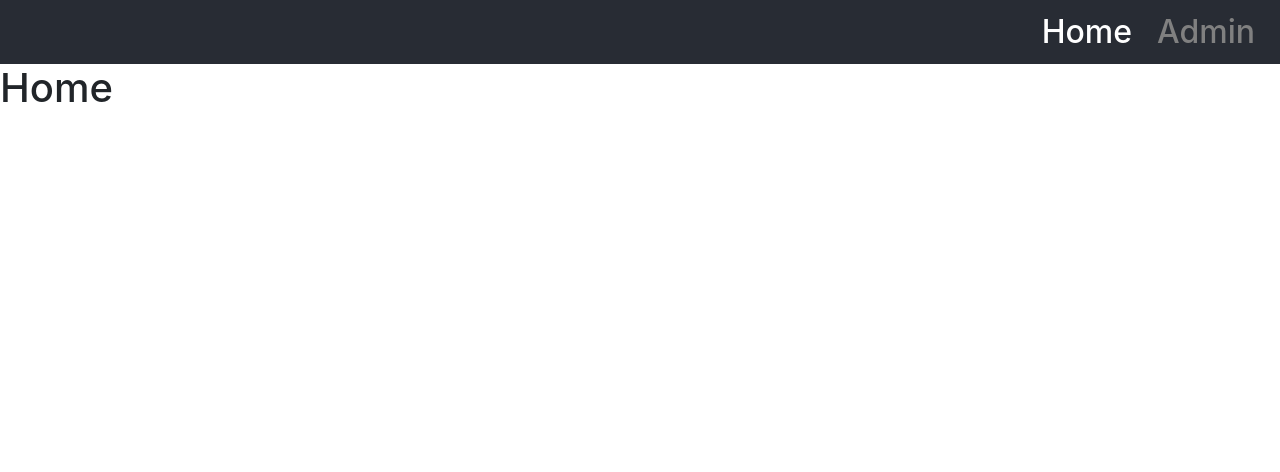
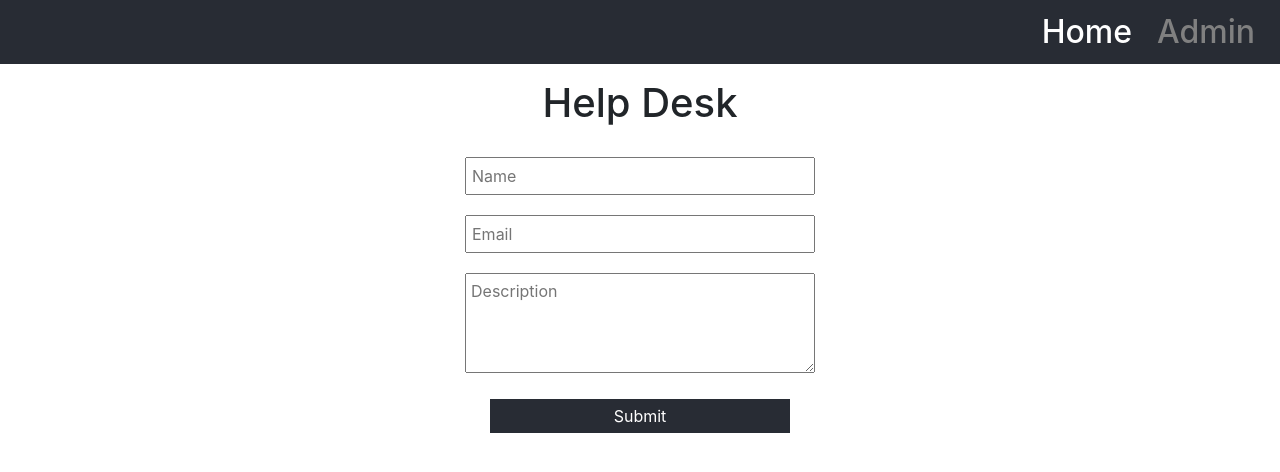
Before and after one commit to mpb9/helpdesk, a React (Create React App) app in the folder frontend/: page / in a window 1280 px wide. Shown: the top 472 px of the page. Built offline with nearby package versions, Linux system fonts and the light colour scheme.

Commit message:
home page works with api

```diff
--- /dev/null
+++ b/frontend/src/components/Home.css
@@ -0,0 +1,39 @@
+.Home {
+  text-align: center;
+  padding-top: 15px;
+}
+
+.ticketForm {
+  display: flex;
+  justify-content: center;
+  flex-direction: column;
+  align-items: center;
+  margin-top: 20px;
+}
+
+.ticketForm input {
+  margin: 10px;
+  padding: 5px;
+  min-width: 350px;
+}
+
+.ticketForm textarea {
+  margin: 10px;
+  padding: 5px;
+  min-width: 350px;
+  min-height: 100px;
+}
+
+.ticketForm button {
+  margin: 10px;
+  padding: 5px;
+  min-width: 300px;
+  background-color: #282c34;
+  color: white;
+  border: none;
+}
+
+.ticketForm button:hover {
+  cursor: pointer;
+  background-color: #13a718;
+}
--- a/frontend/src/components/Home.js
+++ b/frontend/src/components/Home.js
@@ -1,11 +1,103 @@
 import React from "react";
+import "./Home.css";
 
-function Home() {
-  return (
-    <div>
-      <h1>Home</h1>
-    </div>
-  );
+class Home extends React.Component {
+  constructor(props) {
+    super(props);
+    this.state = {
+      name: "",
+      email: "",
+      dsc: "",
+      ticketId: "",
+      status: "new",
+    };
+
+    this.handleChange = this.handleChange.bind(this);
+    this.handleSubmit = this.handleSubmit.bind(this);
+  }
+
+  handleChange(event) {
+    this.setState({ [event.target.name]: event.target.value });
+  }
+
+  handleSubmit(event) {
+    event.preventDefault();
+    if (this.state.name === "" || this.state.email === "" || this.state.dsc === "") {
+      alert("Please fill all the fields");
+      return;
+    } else {
+      // Get number of tickets
+      fetch("http://localhost:8080/api/tickets", {
+        method: "GET",
+        headers: {
+          "Access-Control-Allow-Origin": "*",
+          "Content-Type": "application/json",
+        },
+      })
+        .then((response) => response.json())
+        .then((data) => {
+          let ticketId = data.length + 1;
+          this.setState({
+            ticketId: ticketId.toString(),
+          });
+
+          fetch("http://localhost:8080/api/tickets", {
+            method: "POST",
+            headers: {
+              "Access-Control-Allow-Origin": "*",
+              "Content-Type": "application/json",
+            },
+            body: JSON.stringify({
+              id: this.state.ticketId,
+              name: this.state.name,
+              email: this.state.email,
+              dsc: this.state.dsc,
+              status: this.state.status,
+            }),
+          })
+            .then((response) => response.json())
+            .then((data) => {
+              console.log("Success:", data);
+              alert("Ticket Submitted Successfully");
+              this.setState({
+                name: "",
+                email: "",
+                dsc: "",
+              });
+            })
+            .catch((error) => {
+              console.error("Error:", error);
+              alert("Error in submitting ticket");
+            });
+        })
+        .catch((error) => {
+          console.error("Error:", error);
+        });
+    }
+    console.log(this.state);
+  }
+
+  render() {
+    return (
+      <div className="Home">
+        <h1>Help Desk</h1>
+        <form className="ticketForm" onSubmit={this.handleSubmit}>
+          <label>
+            <input type="text" name="name" placeholder="Name" value={this.state.name} onChange={this.handleChange} />
+          </label>
+          <label>
+            <input type="email" name="email" placeholder="Email" value={this.state.email} onChange={this.handleChange} />
+          </label>
+          <label>
+            <textarea name="dsc" placeholder="Description" value={this.state.dsc} onChange={this.handleChange}></textarea>
+          </label>
+          <button type="submit" value="Submit">
+            Submit
+          </button>
+        </form>
+      </div>
+    );
+  }
 }
 
 export default Home;
```
Also changed, not shown: 2 other files (tests, documents, lock files or other folders).
